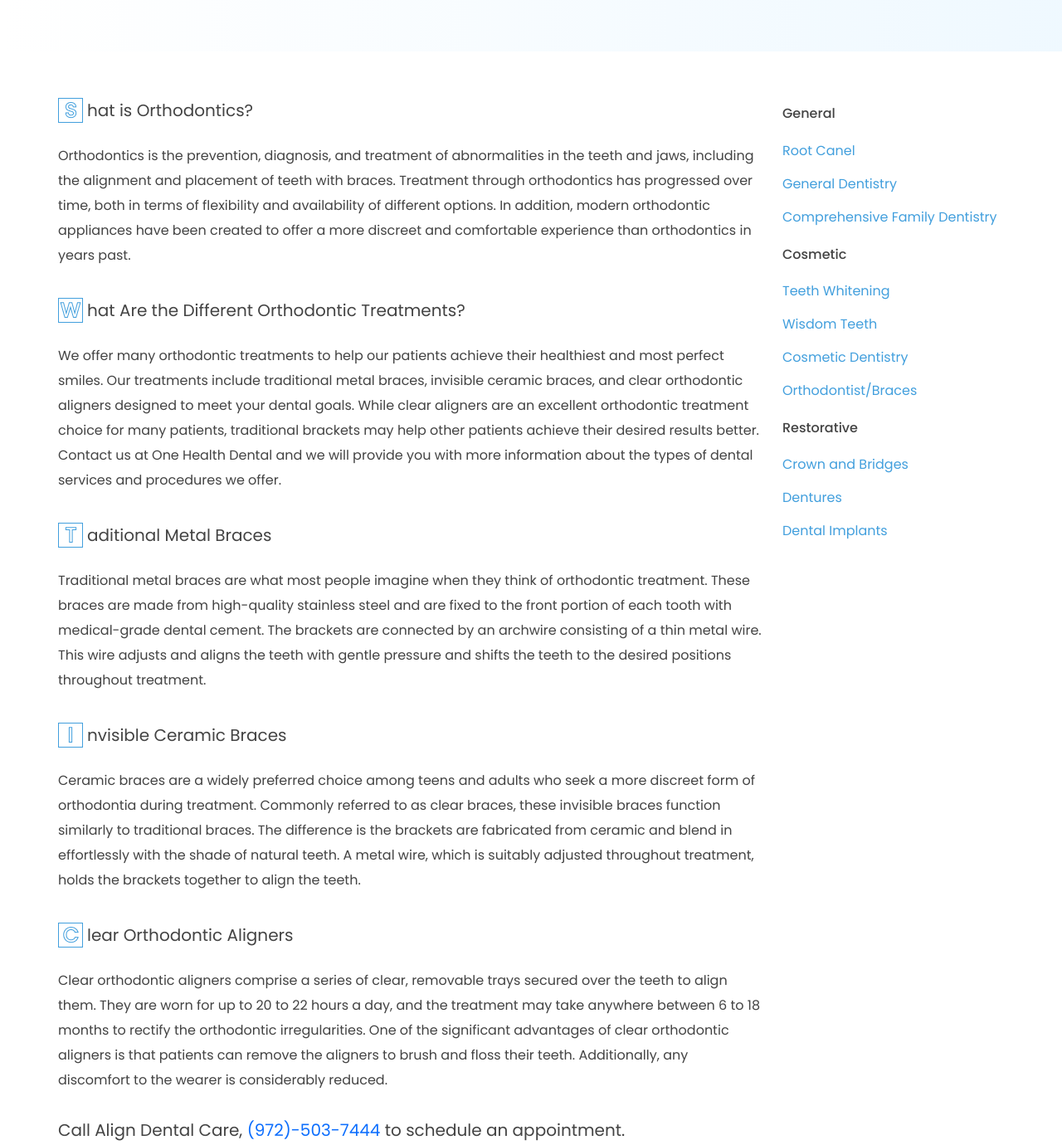
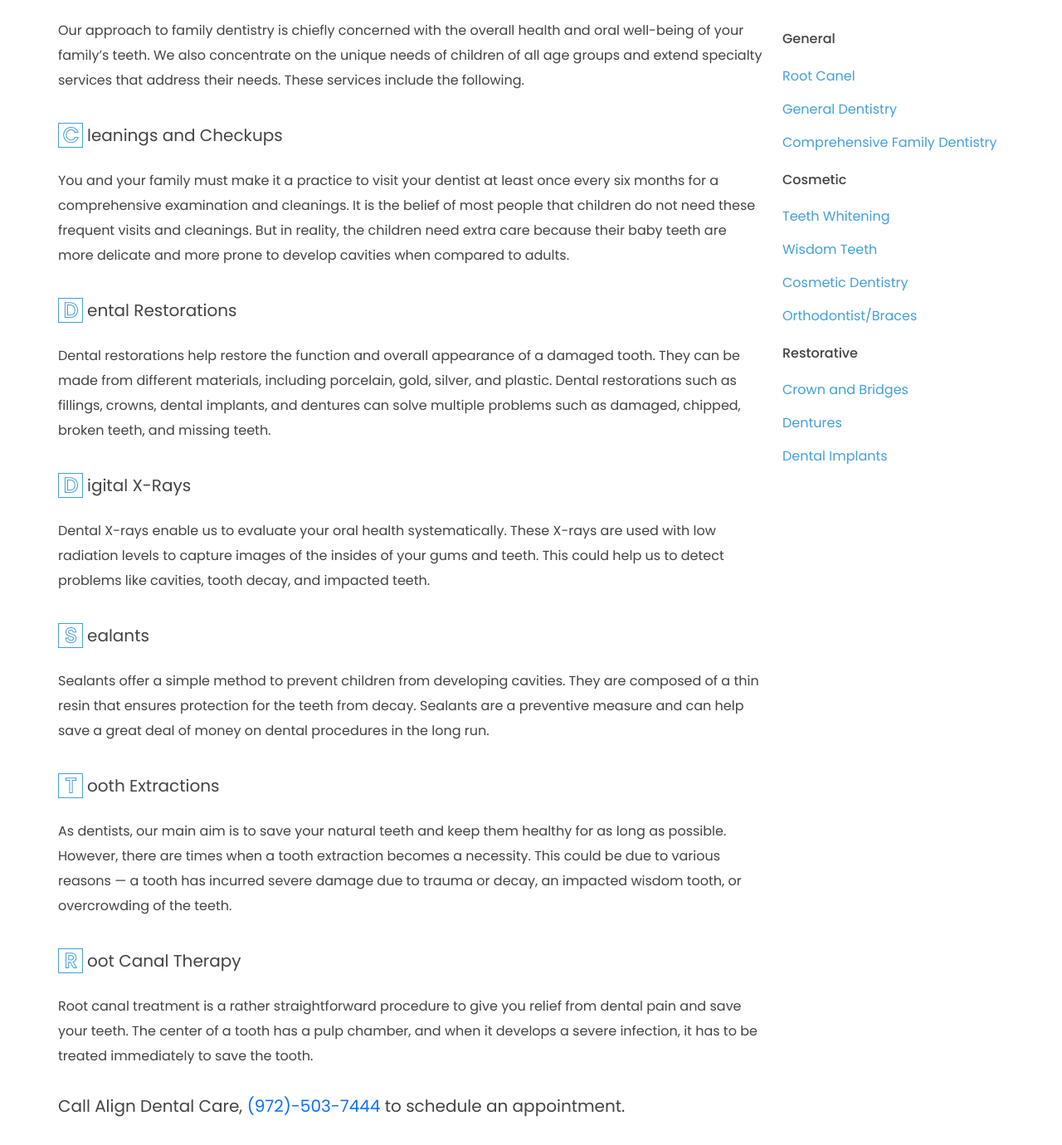
Before and after one commit to helaluddin100/dental, a plain HTML site: page comperensive-family-dentist.html in a window 1280 px wide. Shown: the part 880-2260 px from the top of the page at 83% size. Drawn offline with nearby package versions, Linux system fonts and the light colour scheme; a web font is replaced by a local one.

Commit message:
new content update

```diff
--- a/orthodonis.html
+++ b/comperensive-family-dentist.html
@@ -78,15 +78,12 @@
             <div class="row">
               <div class="col-md-6">
                 <div class="service-show-content">
-                  <h1>What Is Orthodontics/ Braces?</h1>
+                  <h1>What Is Comprehensive Family Dentistry?</h1>
                   <p>
-                    At Align Dental Care, we are committed to providing each
-                    patient with the most effective orthodontics for their
-                    needs. Before starting the orthodontic treatment, our dental
-                    professionals will perform a thorough examination of the
-                    patient’s bite, jaw alignment, and any protruding teeth,
-                    among other issues, to determine the best course of
-                    treatment.
+                    At Align Dental Care, we believe in providing the most
+                    comprehensive dental support that addresses the exclusive
+                    needs of families. We provide support and treatments for
+                    oral health at every stage in life.
                   </p>
 
                   <a href="" class="custom-btn-alt"> Call Now </a>
@@ -95,7 +92,7 @@
 
               <div class="col-md-6">
                 <div class="service-show-img">
-                  <img src="assets/img/service/5.png" alt="" />
+                  <img src="assets/img/service/6.png" alt="" />
                 </div>
               </div>
             </div>
@@ -110,90 +107,97 @@
               <div class="col-md-9">
                 <div class="item-details">
                   <div class="explore-details mt-0">
+                    <p>
+                      Our approach to family dentistry is chiefly concerned with
+                      the overall health and oral well-being of your family’s
+                      teeth. We also concentrate on the unique needs of children
+                      of all age groups and extend specialty services that
+                      address their needs. These services include the following.
+                    </p>
                     <div class="sub-section">
                       <div class="sub-title">
-                        <img src="assets/img/text/s.png" alt="" />
-                        <h3>hat is Orthodontics?</h3>
+                        <img src="assets/img/text/c.png" alt="" />
+                        <h3>leanings and Checkups</h3>
                       </div>
                       <p>
-                        Orthodontics is the prevention, diagnosis, and treatment
-                        of abnormalities in the teeth and jaws, including the
-                        alignment and placement of teeth with braces. Treatment
-                        through orthodontics has progressed over time, both in
-                        terms of flexibility and availability of different
-                        options. In addition, modern orthodontic appliances have
-                        been created to offer a more discreet and comfortable
-                        experience than orthodontics in years past.
+                        You and your family must make it a practice to visit
+                        your dentist at least once every six months for a
+                        comprehensive examination and cleanings. It is the
+                        belief of most people that children do not need these
+                        frequent visits and cleanings. But in reality, the
+                        children need extra care because their baby teeth are
+                        more delicate and more prone to develop cavities when
+                        compared to adults.
                       </p>
                     </div>
                     <div class="sub-section">
                       <div class="sub-title">
-                        <img src="assets/img/text/w.png" alt="" />
-                        <h3>hat Are the Different Orthodontic Treatments?</h3>
+                        <img src="assets/img/text/d.png" alt="" />
+                        <h3>ental Restorations</h3>
                       </div>
                       <p>
-                        We offer many orthodontic treatments to help our
-                        patients achieve their healthiest and most perfect
-                        smiles. Our treatments include traditional metal braces,
-                        invisible ceramic braces, and clear orthodontic aligners
-                        designed to meet your dental goals. While clear aligners
-                        are an excellent orthodontic treatment choice for many
-                        patients, traditional brackets may help other patients
-                        achieve their desired results better. Contact us at One
-                        Health Dental and we will provide you with more
-                        information about the types of dental services and
-                        procedures we offer.
+                        Dental restorations help restore the function and
+                        overall appearance of a damaged tooth. They can be made
+                        from different materials, including porcelain, gold,
+                        silver, and plastic. Dental restorations such as
+                        fillings, crowns, dental implants, and dentures can
+                        solve multiple problems such as damaged, chipped, broken
+                        teeth, and missing teeth.
+                      </p>
+                    </div>
+                    <div class="sub-section">
+                      <div class="sub-title">
+                        <img src="assets/img/text/d.png" alt="" />
+                        <h3>igital X-Rays</h3>
+                      </div>
+                      <p>
+                        Dental X-rays enable us to evaluate your oral health
+                        systematically. These X-rays are used with low radiation
+                        levels to capture images of the insides of your gums and
+                        teeth. This could help us to detect problems like
+                        cavities, tooth decay, and impacted teeth.
+                      </p>
+                    </div>
+                    <div class="sub-section">
+                      <div class="sub-title">
+                        <img src="assets/img/text/s.png" alt="" />
+                        <h3>ealants</h3>
+                      </div>
+                      <p>
+                        Sealants offer a simple method to prevent children from
+                        developing cavities. They are composed of a thin resin
+                        that ensures protection for the teeth from decay.
+                        Sealants are a preventive measure and can help save a
+                        great deal of money on dental procedures in the long
+                        run.
                       </p>
                     </div>
                     <div class="sub-section">
                       <div class="sub-title">
                         <img src="assets/img/text/t.png" alt="" />
-                        <h3>aditional Metal Braces</h3>
+                        <h3>ooth Extractions</h3>
                       </div>
                       <p>
-                        Traditional metal braces are what most people imagine
-                        when they think of orthodontic treatment. These braces
-                        are made from high-quality stainless steel and are fixed
-                        to the front portion of each tooth with medical-grade
-                        dental cement. The brackets are connected by an archwire
-                        consisting of a thin metal wire. This wire adjusts and
-                        aligns the teeth with gentle pressure and shifts the
-                        teeth to the desired positions throughout treatment.
-                      </p>
-                    </div>
-                    <div class="sub-section">
-                      <div class="sub-title">
-                        <img src="assets/img/text/i.png" alt="" />
-                        <h3>nvisible Ceramic Braces</h3>
-                      </div>
-                      <p>
-                        Ceramic braces are a widely preferred choice among teens
-                        and adults who seek a more discreet form of orthodontia
-                        during treatment. Commonly referred to as clear braces,
-                        these invisible braces function similarly to traditional
-                        braces. The difference is the brackets are fabricated
-                        from ceramic and blend in effortlessly with the shade of
-                        natural teeth. A metal wire, which is suitably adjusted
-                        throughout treatment, holds the brackets together to
-                        align the teeth.
+                        As dentists, our main aim is to save your natural teeth
+                        and keep them healthy for as long as possible. However,
+                        there are times when a tooth extraction becomes a
+                        necessity. This could be due to various reasons — a
+                        tooth has incurred severe damage due to trauma or decay,
+                        an impacted wisdom tooth, or overcrowding of the teeth.
                       </p>
                     </div>
 
                     <div class="sub-section">
                       <div class="sub-title">
-                        <img src="assets/img/text/c.png" alt="" />
-                        <h3>lear Orthodontic Aligners</h3>
+                        <img src="assets/img/text/r.png" alt="" />
+                        <h3>oot Canal Therapy</h3>
                       </div>
                       <p>
-                        Clear orthodontic aligners comprise a series of clear,
-                        removable trays secured over the teeth to align them.
-                        They are worn for up to 20 to 22 hours a day, and the
-                        treatment may take anywhere between 6 to 18 months to
-                        rectify the orthodontic irregularities. One of the
-                        significant advantages of clear orthodontic aligners is
-                        that patients can remove the aligners to brush and floss
-                        their teeth. Additionally, any discomfort to the wearer
-                        is considerably reduced.
+                        Root canal treatment is a rather straightforward
+                        procedure to give you relief from dental pain and save
+                        your teeth. The center of a tooth has a pulp chamber,
+                        and when it develops a severe infection, it has to be
+                        treated immediately to save the tooth.
                       </p>
                     </div>
 
```
Also changed, not shown: assets/img/service/6.png (added), assets/img/text/r.png (added).
